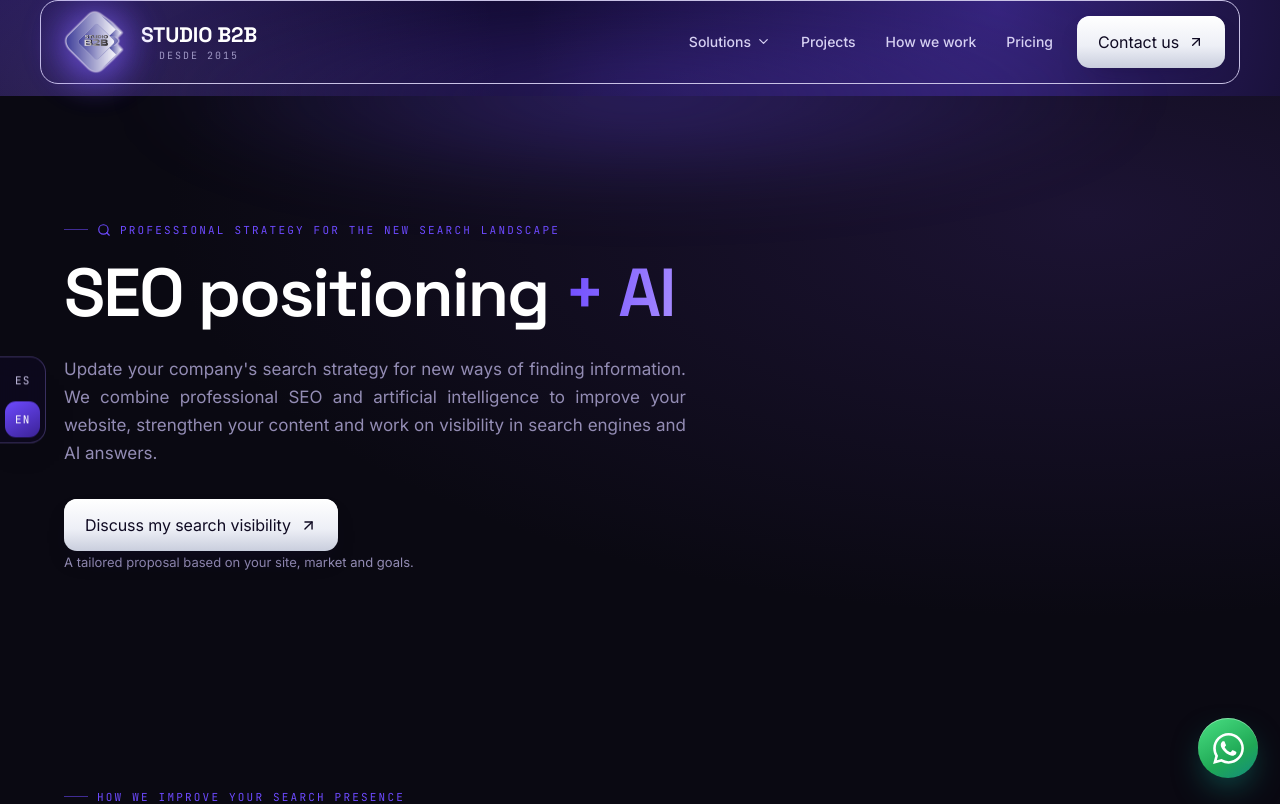
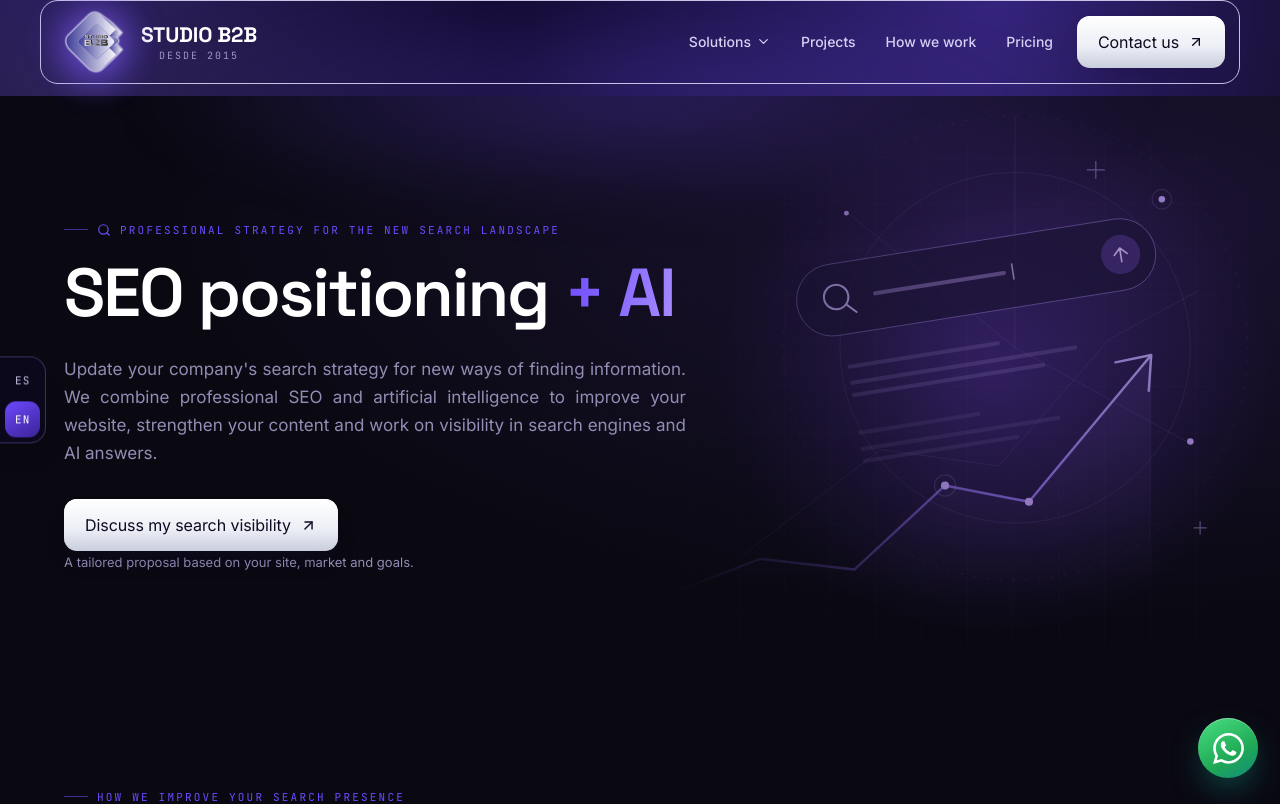
Before and after one commit to Guillemuhana/studiob2b, a React (Vite) app: page /posicionamiento-seo-para-ia in a window 1280 px wide. Shown: the top 804 px of the page. Built offline with nearby package versions, Linux system fonts and the light colour scheme; no server answers.

Commit message:
Agrega fondo visual de busqueda y posicionamiento al hero SEO

```diff
--- a/src/SeoIA.css
+++ b/src/SeoIA.css
@@ -1,5 +1,9 @@
 .s2b-seop { color: var(--text); }
-.s2b-seop-hero { background: radial-gradient(ellipse at 85% 20%, #37226566, transparent 60%); }
+.s2b-seop-hero { position: relative; isolation: isolate; overflow: hidden; background: radial-gradient(ellipse at 85% 20%, #37226566, transparent 60%); }
+.s2b-seop-hero::before { content: ""; position: absolute; z-index: -1; inset: 0; pointer-events: none;
+  background: url("/seo-search-background.svg") right center / auto 110% no-repeat;
+  opacity: .72; mask-image: linear-gradient(90deg, transparent 22%, #000 75%); }
+.s2b-seop-intro { position: relative; z-index: 1; }
 .s2b-seop-layout { display: grid; grid-template-columns: minmax(0, 1.2fr) minmax(0, 1fr); gap: clamp(30px, 6vw, 80px); align-items: center; }
 .s2b-seop-intro > div { max-width: 820px; }
 .s2b-seop h1 { max-width: 20ch; font-size: clamp(38px, 5.3vw, 70px); }
@@ -16,3 +20,4 @@
 .s2b-seop-brief .s2b-btn { margin-top: 26px; }
 .s2b-seop .s2b-btn { white-space: normal; }
 @media (max-width: 820px) { .s2b-seop-layout, .s2b-seop-services { grid-template-columns: 1fr; } }
+@media (max-width: 820px) { .s2b-seop-hero::before { background-size: auto 85%; background-position: 58% top; opacity: .25; mask-image: linear-gradient(180deg, #000, transparent 85%); } }
```
Also changed, not shown: public/seo-search-background.svg (added).
